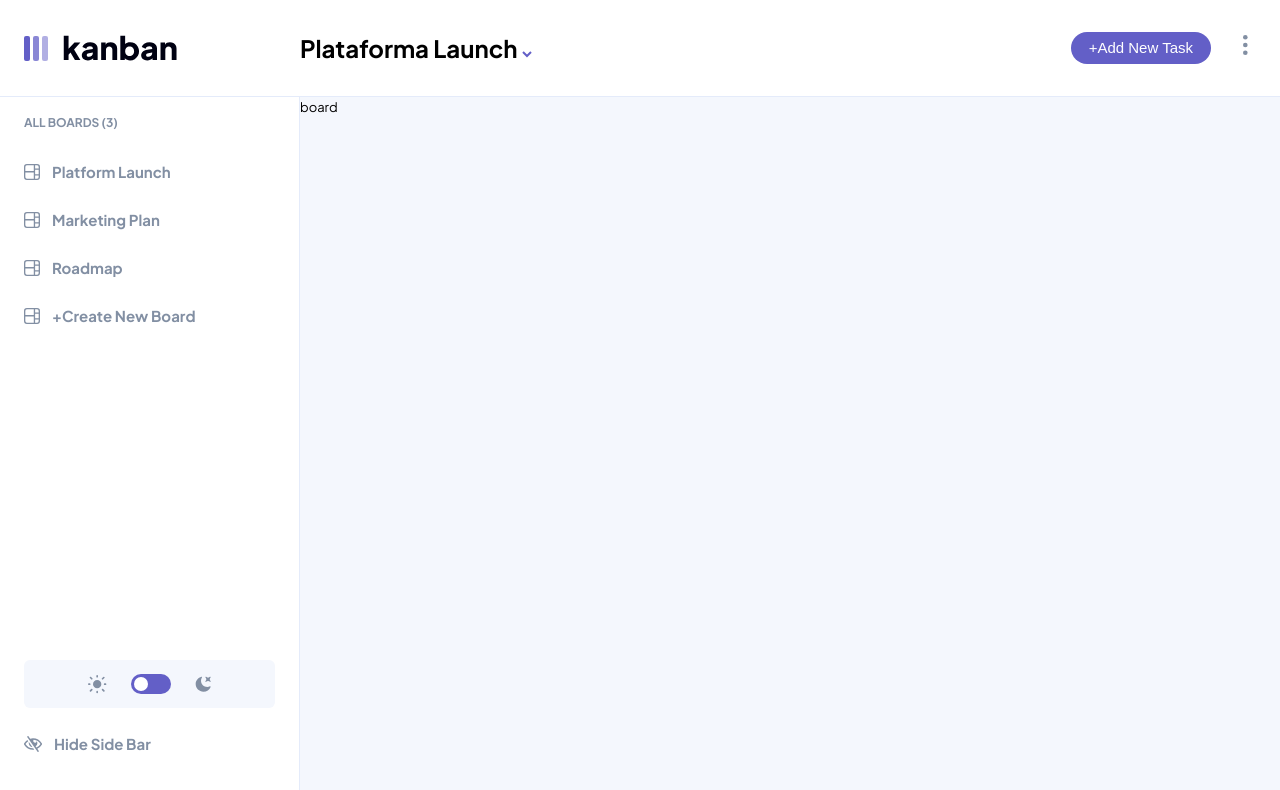
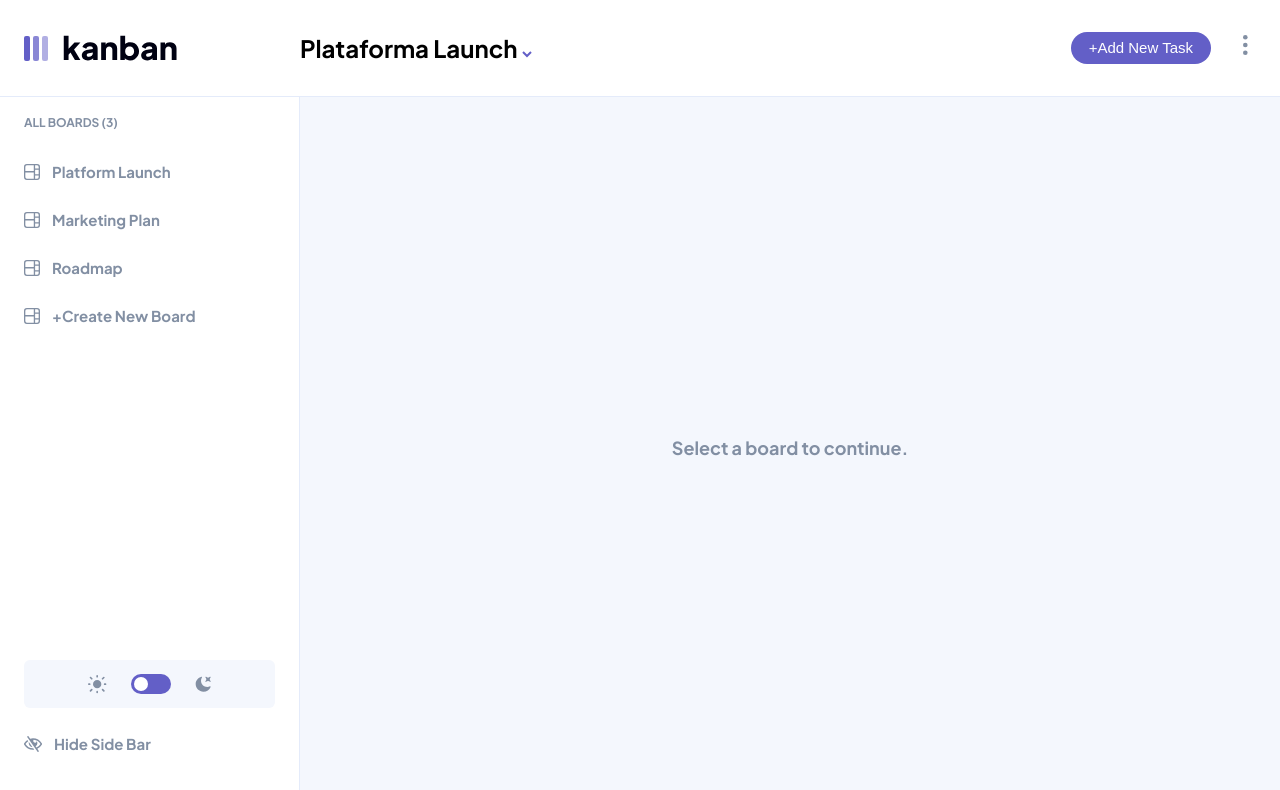
Before and after one commit to LeandroKoshoji/Kanban-task-management, a Vue app: page / in a window 1280 px wide. Shown: the top 790 px of the page. Built offline with nearby package versions, Linux system fonts and the light colour scheme; the HTML template or start-up script is replaced by a standard one.

Commit message:
feat(components/TheBoard): add functionality to the board

```diff
--- a/src/components/TheBoards/TheBoard/TheBoard.scss
+++ b/src/components/TheBoards/TheBoard/TheBoard.scss
@@ -2,7 +2,9 @@
 
 .board {
   height: calc(100vh - 97px);
+  display: flex;
   width: 100%;
+  overflow-x: auto;
 
   &.dark {
     background-color: var(--color-very-dark-grey);
@@ -14,4 +16,48 @@
   @media (max-width: $mobile-ref) {
     min-height: calc(100vh - 64px);
   }
+
+  .columns-container {
+    height: 100%;
+    padding: 24px;
+    display: flex;
+    gap: 24px;
+  }
+
+  .column-create-container {
+    height: 100%;
+    width: 280px;
+    min-width: 280px;
+    padding: 24px 0;
+    cursor: pointer;
+
+    .column-create {
+      height: calc(100% - 24px - 19px);
+      margin-top: calc(24px + 19px);
+      display: flex;
+      background-color: var(--color-lines-light);
+      color: var(--color-medium-grey);
+      border-radius: var(--border-radius);
+      .create-text {
+        margin: auto;
+      }
+    }
+  }
+
+  .empty-container {
+    height: 100%;
+    width: 100%;
+    display: flex;
+
+    .empty-content {
+      margin: auto;
+
+      p {
+        color: var(--color-medium-grey);
+      }
+      button {
+        margin: 32px auto 0;
+      }
+    }
+  }
 }
--- a/src/components/TheBoards/TheBoard/TheBoard.vue
+++ b/src/components/TheBoards/TheBoard/TheBoard.vue
@@ -1,11 +1,84 @@
 <template>
-  <div class="board" :class="themeStore.theme">board</div>
+  <div class="board" :class="themeStore.theme">
+    <div class="columns-tasks-container" v-if="columnsDisplay.show">
+      <Container orientation="horizontal" class="columns-container">
+        <TheColumn
+          v-for="(item, index) in boardColumns"
+          :key="index"
+          :columnName="item.name"
+          :tasks="item.tasks"
+          :tasksMode="true"
+        />
+      </Container>
+    </div>
+    <div class="empty-container" v-else>
+      <div class="empty-content">
+        <p class="heading-l">{{ columnsDisplay.text }}</p>
+        <CommonButton
+          v-if="columnsDisplay.btnShow"
+          heightSize="medium"
+          widthSize="small"
+          color="primary"
+        >
+          {{ columnsDisplay.btnText }}
+        </CommonButton>
+      </div>
+    </div>
+
+    <div class="column-create-container" v-if="columnsDisplay.show">
+      <div class="column-create">
+        <p class="create-text heading-xl">+New Column</p>
+      </div>
+    </div>
+  </div>
 </template>
 
 <script setup lang="ts">
+import TheColumn from './TheColumn/TheColumn.vue'
+import CommonButton from '@/components/CommonButton/CommonButton.vue'
 import { useThemeStore } from '@/stores/theme'
+import { useBoardStore } from '@/stores/boards'
+import { Container } from 'vue3-smooth-dnd'
+import { computed } from 'vue'
 
 const themeStore = useThemeStore()
+const boardStore = useBoardStore()
+
+const boardColumns = computed(() => boardStore.$state.selected?.columns)
+const columnsDisplay = computed(() => {
+  const hasSelect = boardStore.$state.selected
+  const hasSelectColumns = Boolean(boardStore.$state.selected?.columns?.length)
+  const hasSelectBtnText = '+Add New Column'
+  const hasSelectText =
+    'This board is empty. Create a new column to get started.'
+  const hasNoSelectText = 'Select a board to continue.'
+
+  const hasBoard = Boolean(boardStore.boardsQuantity)
+  const hasNoBoardBtnText = '+Create New Board'
+  const hasNoBoard =
+    'There is no boards yet. Create a new board to get started.'
+
+  if (hasSelect && !hasSelectColumns)
+    return {
+      show: false,
+      text: hasSelectText,
+      btnShow: true,
+      btnText: hasSelectBtnText
+    }
+
+  if (!hasBoard)
+    return {
+      show: false,
+      text: hasNoBoard,
+      btnShow: true,
+      btnText: hasNoBoardBtnText
+    }
+
+  if (!hasSelect)
+    return { show: false, text: hasNoSelectText, btnShow: false, btnText: '' }
+
+  return { show: true }
+})
 </script>
 
 <style scoped lang="scss">
```
